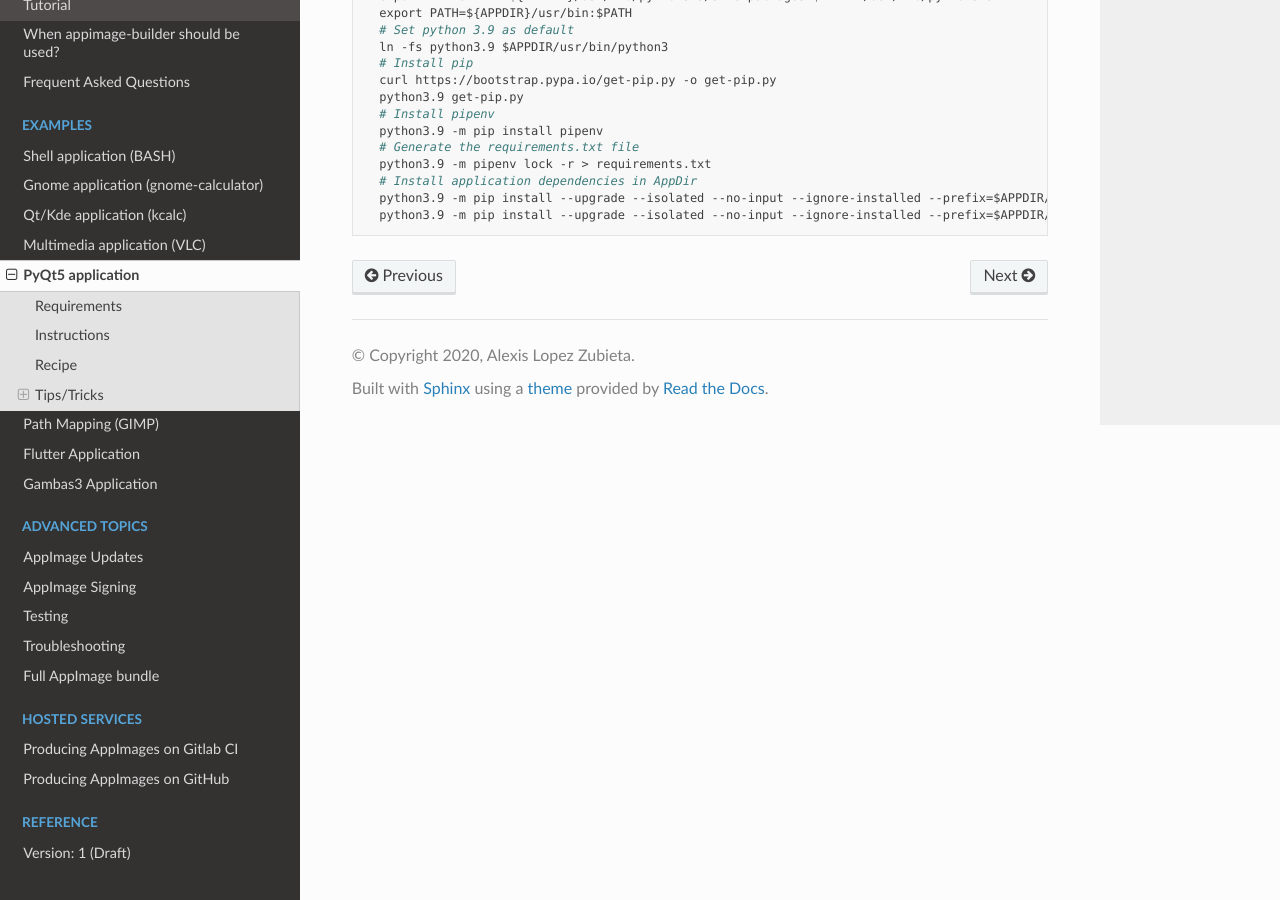
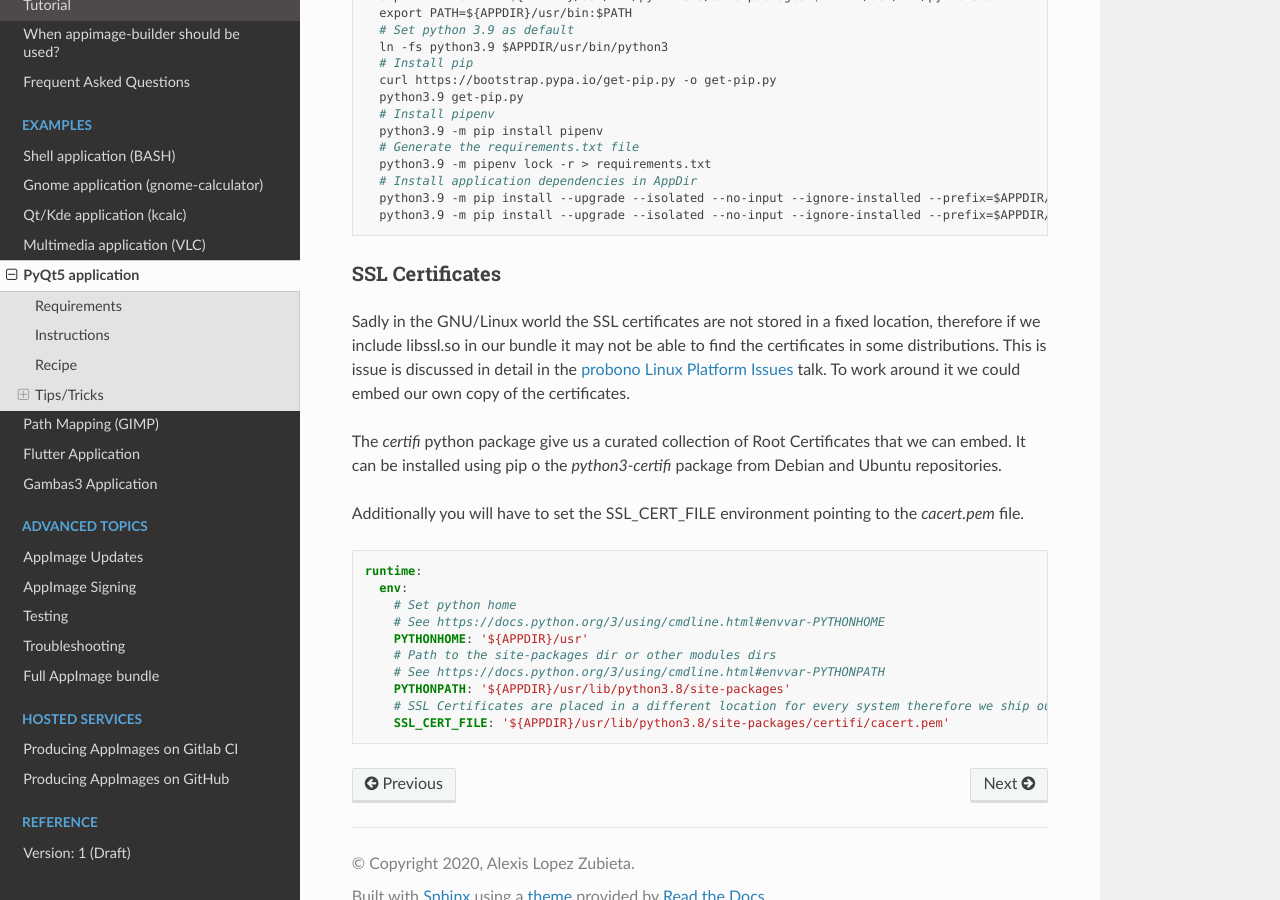
Before and after one commit to AppImageCrafters/appimage-builder-docs, a Sphinx documentation site: the page built from source/examples/pyqt.rst, in a window 1280 px wide and 900 px high, scrolled down 2620 px. Built offline with Sphinx 7.4.7 and the Read the Docs theme 2.0.0, drawn with Linux system fonts in a browser that asks for light colours.

Commit message:
Document workaround for missing SSL certificates in python bundles

```diff
--- a/source/examples/pyqt.rst
+++ b/source/examples/pyqt.rst
@@ -150,3 +150,32 @@ There we will also need to `configure the python home, paths`_ and provably inst
     # Install application dependencies in AppDir
     python3.9 -m pip install --upgrade --isolated --no-input --ignore-installed --prefix=$APPDIR/usr wheel
     python3.9 -m pip install --upgrade --isolated --no-input --ignore-installed --prefix=$APPDIR/usr -r ./requirements.txt
+
+
+SSL Certificates
+================
+
+Sadly in the GNU/Linux world the SSL certificates are not stored in a fixed location, therefore if we include
+libssl.so in our bundle it may not be able to find the certificates in some distributions. This is issue is
+discussed in detail in the `probono Linux Platform Issues`_ talk. To work around it we could embed our own copy of the certificates.
+
+.. _probono Linux Platform Issues: https://gitlab.com/probono/platformissues/-/blob/master/README.md#certificates
+
+The `certifi` python package give us a curated collection of Root Certificates that we can embed. It can be
+installed using pip o the `python3-certifi` package from Debian and Ubuntu repositories.
+
+Additionally you will have to set the SSL_CERT_FILE environment pointing to the `cacert.pem` file.
+
+
+.. code-block:: yaml
+
+      runtime:
+        env:
+          # Set python home
+          # See https://docs.python.org/3/using/cmdline.html#envvar-PYTHONHOME
+          PYTHONHOME: '${APPDIR}/usr'
+          # Path to the site-packages dir or other modules dirs
+          # See https://docs.python.org/3/using/cmdline.html#envvar-PYTHONPATH
+          PYTHONPATH: '${APPDIR}/usr/lib/python3.8/site-packages'
+          # SSL Certificates are placed in a different location for every system therefore we ship our own copy
+          SSL_CERT_FILE: '${APPDIR}/usr/lib/python3.8/site-packages/certifi/cacert.pem'
```
